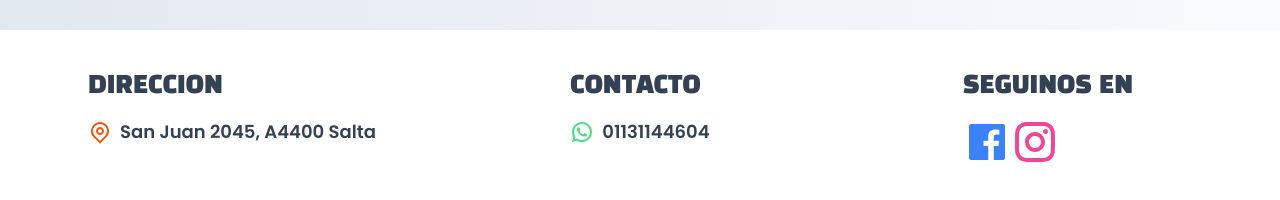
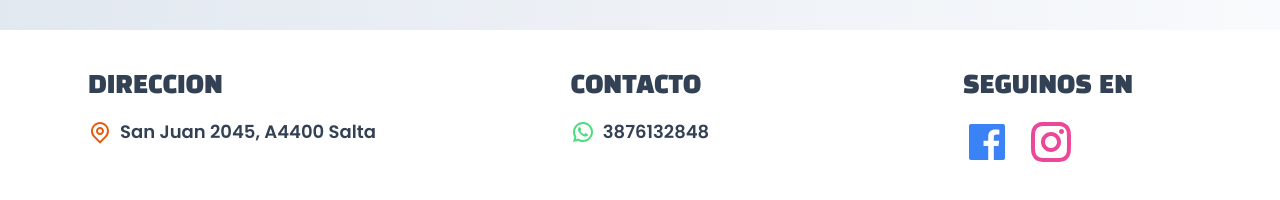
Before and after one commit to martinrh83/ciudad_padel_frontend, a React (Vite) app: page /my_bookings in a window 1280 px wide. Shown: the part 594-794 px from the top of the page. Built offline with nearby package versions, Linux system fonts and the light colour scheme; no server answers.

Commit message:
Add contactWhatsapp component

```diff
--- a/src/features/auth/LoginForm.jsx
+++ b/src/features/auth/LoginForm.jsx
@@ -10,8 +10,8 @@ export default function LoginForm() {
     formState: { errors },
   } = useForm({
     defaultValues: {
-      email: "admin@gmail.com",
-      password: "qwer1234",
+      email: "",
+      password: "",
     },
   });
 
--- a/src/features/booking/useCreateBooking.js
+++ b/src/features/booking/useCreateBooking.js
@@ -9,7 +9,7 @@ export function useCreateBooking() {
     onSuccess: () => {
       toast.success("La reserva ha sido confirmada");
       console.log("se reservo");
-      navigate("/booking");
+      navigate("/my_bookings");
     },
   });
 
--- a/src/pages/Booking.jsx
+++ b/src/pages/Booking.jsx
@@ -6,7 +6,7 @@ export default function Booking() {
   return (
     <div className="relative max-w-[450px] sm:max-w-xl lg:max-w-6xl mx-auto py-10 px-4 md:p-12">
       {/* <GiTennisBall className="text-[300px] fill-lime-300 absolute -left-44 top-36 z-10 xl:block hidden" /> */}
-      <div className="flex flex-col lg:flex-row items-center lg:items-start lg:justify-center bg-white  shadow-2xl rounded-[20px] z-30 relative p-8 sm:py-8">
+      <div className="flex flex-col lg:flex-row items-center lg:items-start lg:justify-center bg-white  shadow-2xl rounded-[20px] z-30 relative p-4 sm:py-8">
         <Calendar />
       </div>
       {/* <GiTennisCourt className="text-[350px] fill-stone-50 absolute -right-40 top-24 z-20 xl:block hidden" /> */}
--- a/src/pages/MyBookings.jsx
+++ b/src/pages/MyBookings.jsx
@@ -1,3 +1,32 @@
+import ContactWhatsapp from "../ui/ContactWhatsapp";
+
 export default function MyBookings() {
-  return <div>My BOOKINGS</div>;
+  const aliasPago = "Caniza.ariel.facundo";
+  return (
+    <div className=" max-w-[450px] sm:max-w-xl lg:max-w-6xl mx-auto my-10 shadow-xl">
+      <div className="bg-white p-4 sm:py-8 flex flex-col justify-center items-center gap-4">
+        <div className="flex flex-col sm:flex-row items-start gap-2 sm:items-center sm:justify-center">
+          <div>
+            Puede abonar sus reservas haciendo el pago en el club o por
+            mercadopago al alias:
+          </div>
+          <div className="p-2 bg-sky-400 rounded-md">
+            <img
+              src="mp.png"
+              alt="mercado pago alias"
+              className="inline-block h-4"
+            />
+            <span className="text-white font-semibold ml-2">{aliasPago}</span>
+          </div>
+        </div>
+        <div className="flex justify-center items-center gap-2">
+          Enviar comprobante de pago al
+          <ContactWhatsapp
+            phoneNumber="3876132848"
+            message="La reserva ha sido abonada"
+          />
+        </div>
+      </div>
+    </div>
+  );
 }
--- /dev/null
+++ b/src/ui/ContactWhatsapp.jsx
@@ -0,0 +1,23 @@
+import { RiWhatsappLine } from "react-icons/ri";
+
+export default function ContactWhatsapp({ phoneNumber, message }) {
+  const whatsappLink = `https://wa.me/549${phoneNumber}?text=${encodeURIComponent(
+    message
+  )}`;
+
+  return (
+    <div className="">
+      <div className="flex items-center hover:underline">
+        <RiWhatsappLine className="text-2xl mr-2 text-green-400" />
+        <a
+          href={whatsappLink}
+          target="_blank"
+          rel="noopener noreferrer"
+          className="font-semibold text-lg"
+        >
+          {phoneNumber}
+        </a>
+      </div>
+    </div>
+  );
+}
--- a/src/ui/Footer.jsx
+++ b/src/ui/Footer.jsx
@@ -2,6 +2,7 @@ import { RiWhatsappLine } from "react-icons/ri";
 import { RiMapPinLine } from "react-icons/ri";
 import { RiFacebookBoxFill } from "react-icons/ri";
 import { RiInstagramLine } from "react-icons/ri";
+import ContactWhatsapp from "./ContactWhatsapp";
 
 export default function Footer() {
   return (
@@ -13,18 +14,32 @@ export default function Footer() {
           <p className="font-semibold text-lg">San Juan 2045, A4400 Salta</p>
         </div>
       </div>
-      <div className="">
+      <div>
         <h1 className="uppercase text-2xl mb-4">Contacto</h1>
-        <div className="flex items-center">
-          <RiWhatsappLine className="text-2xl mr-2 text-green-400" />
-          <p className="font-semibold text-lg">01131144604</p>
-        </div>
+        <ContactWhatsapp
+          phoneNumber="3876132848"
+          message="Deseo conocer más sobre el club"
+        />
       </div>
       <div>
         <h1 className="uppercase text-2xl mb-4">Seguinos en</h1>
         <div className="flex">
-          <RiFacebookBoxFill className="text-5xl text-blue-500" />
-          <RiInstagramLine className="text-5xl text-pink-500" />
+          <a
+            href="https://www.facebook.com/profile.php?id=100064794472196"
+            target="_blank"
+            rel="noopener noreferrer"
+            className="transition-transform transform hover:scale-110 mr-4"
+          >
+            <RiFacebookBoxFill className="text-5xl text-blue-500" />
+          </a>
+          <a
+            href="https://www.instagram.com/ciudadpadel/"
+            target="_blank"
+            rel="noopener noreferrer"
+            className="transition-transform transform hover:scale-110"
+          >
+            <RiInstagramLine className="text-5xl text-pink-500" />
+          </a>
         </div>
       </div>
     </div>
```
Also changed, not shown: public/mp.png (added), 1 other file (tests, documents, lock files or other folders).
